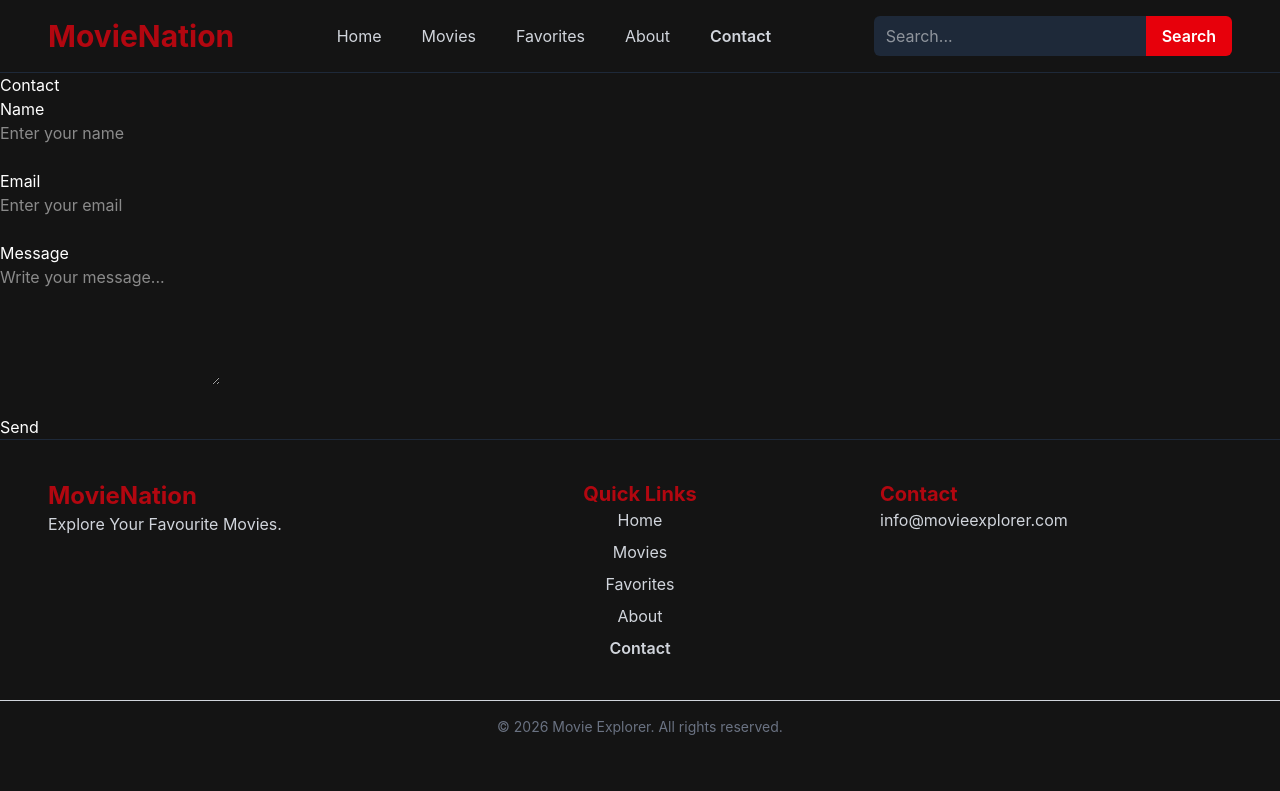
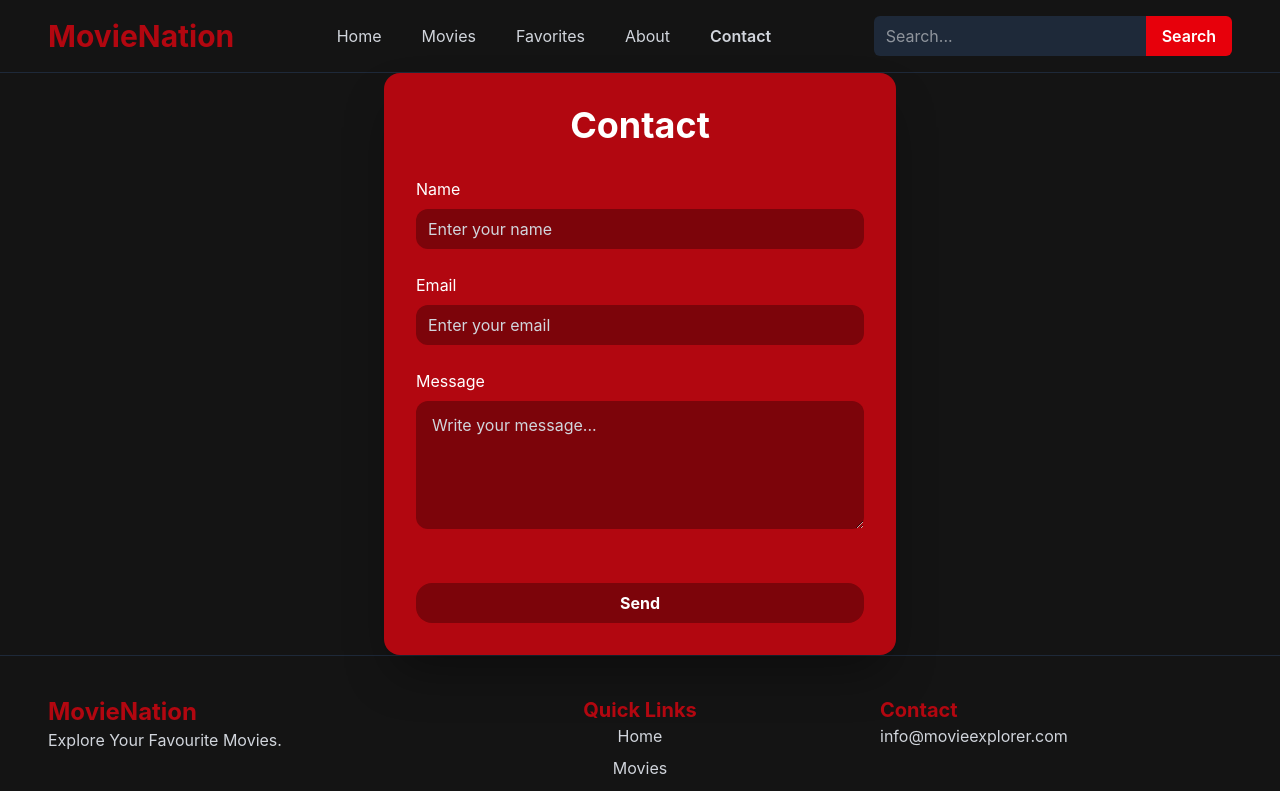
Before and after one commit to sarimbinazeem/Movie-Explorer---React, a React (Vite) app in the folder Movie Explorer/: page /contact in a window 1280 px wide. Shown: the top 791 px of the page. Built offline with nearby package versions, Linux system fonts and the light colour scheme; no server answers.

Commit message:
styled contact page

```diff
--- a/Movie Explorer/src/pages/Contact.jsx
+++ b/Movie Explorer/src/pages/Contact.jsx
@@ -2,39 +2,42 @@ import React from "react";
 
 const Contact = () => {
   return (
-    <main>
-      <h1>Contact</h1>
+    <main className="min-h-[70vh] flex justify-center items-center px-6">
+      <div className="w-full max-w-lg bg-[#B20710] rounded-2xl shadow-2xl shadow-black/40 p-8">
+        <h1 className="text-4xl font-bold text-center mb-8">Contact</h1>
 
         <form>
-        <div>
-          <label>Name</label>
-          <br />
-          <input type="text" placeholder="Enter your name" />
+          <div  className="mb-6">
+            <label className="block mb-2" >Name</label>
+
+            <input type="text" placeholder="Enter your name" className="w-full rounded-xl bg-[#7c040a] px-3 py-2 placeholder:text-gray-300 focus:outline-none focus:ring-2 focus:ring-white"/>
           </div>
 
-        <br />
 
-        <div>
-          <label>Email</label>
-          <br />
-          <input type="email" placeholder="Enter your email" />
+
+          <div  className="mb-6">
+            <label className="block mb-2">Email</label>
+
+            <input type="email" placeholder="Enter your email" className="w-full rounded-xl bg-[#7c040a] px-3 py-2 placeholder:text-gray-300 focus:outline-none focus:ring-2 focus:ring-white" />
           </div>
 
-        <br />
 
-        <div>
-          <label>Message</label>
-          <br />
+          <div  className="mb-6">
+            <label className="block mb-2">Message</label>
+
             <textarea
               rows="5"
               placeholder="Write your message..."
+              className="bg-[#7c040a] px-4 py-3 h-32 overflow-hidden rounded-xl focus:outline-2 w-full focus:outline-[#000000] focus:ring-2 focus:ring-white placeholder:text-gray-300"
             ></textarea>
           </div>
 
-        <br />
 
-        <button type="submit">Send</button>
+
+          <button type="submit" className="bg-[#7c040a] w-full py-2 rounded-2xl font-bold mt-6 hover:bg-[#600307] transition-colors duration-300">Send</button>
         </form>
+
+      </div>
     </main>
   );
 };
```
Lines whose indentation alone changed are shown as unchanged.
